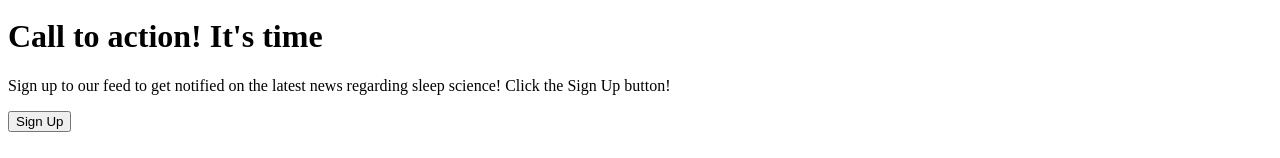
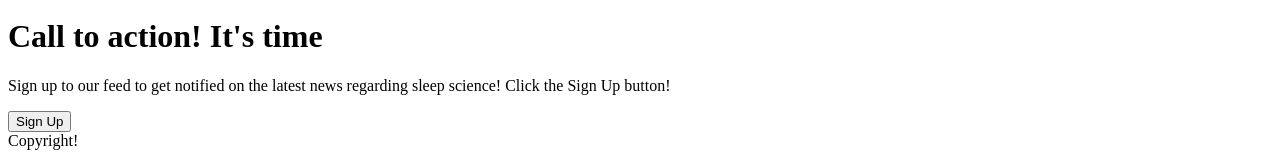
Before and after one commit to AlinTimofte/landing-page, a plain HTML site: page index.html in a window 1280 px wide. Shown: the part 4168-4326 px from the top of the page. Drawn offline with Linux system fonts and the light colour scheme.

Commit message:
add footer to index.html

```diff
--- a/index.html
+++ b/index.html
@@ -50,5 +50,8 @@
             </div>
             <button>Sign Up</button>
         </div>
+        <div class="footer">
+            <div class="text">Copyright!</div>
+        </div>
     </body>
 </html>
```
